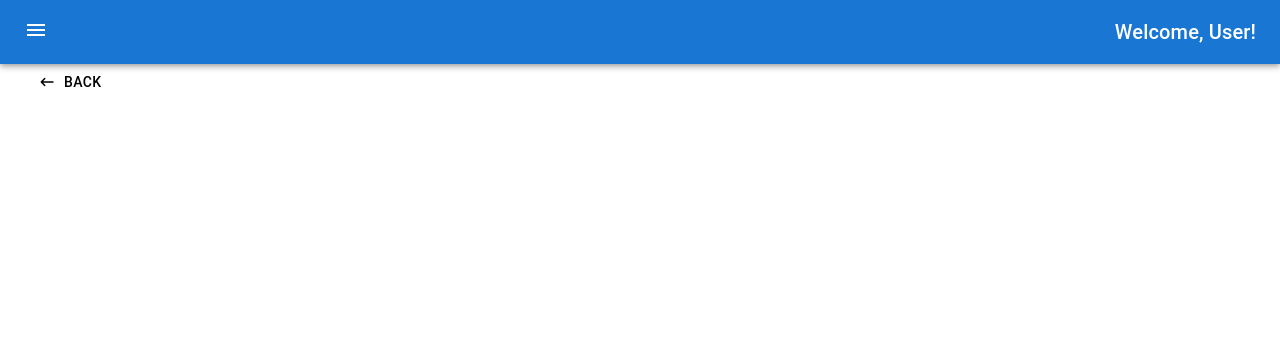
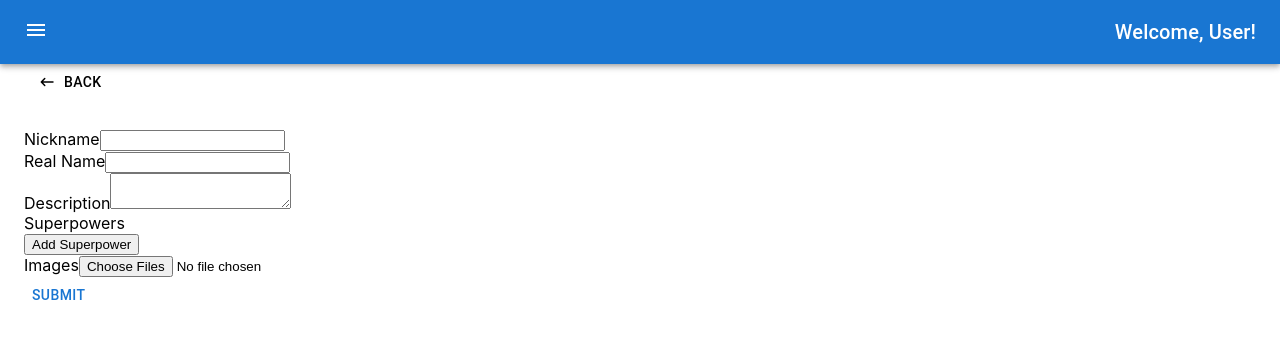
Before and after one commit to Alexuber/SuperHeroes, a React (Create React App) app: page /superHeroes/addSuperHero in a window 1280 px wide. Shown: the top 338 px of the page. Built offline with nearby package versions, Linux system fonts and the light colour scheme.

Commit message:
working form

```diff
--- a/package.json
+++ b/package.json
@@ -13,6 +13,7 @@
     "@testing-library/react": "^12.1.4",
     "@testing-library/user-event": "^13.5.0",
     "axios": "^1.4.0",
+    "formik": "^2.3.2",
     "react": "^18.1.0",
     "react-dom": "^18.1.0",
     "react-loader-spinner": "^5.3.4",
@@ -23,7 +24,8 @@
     "redux": "^4.2.1",
     "redux-store": "^0.0.0",
     "sass": "^1.62.1",
-    "web-vitals": "^2.1.3"
+    "web-vitals": "^2.1.3",
+    "yup": "^1.2.0"
   },
   "scripts": {
     "start": "react-scripts start",
--- a/src/components/HeroForm/HeroForm.jsx
+++ b/src/components/HeroForm/HeroForm.jsx
@@ -0,0 +1,151 @@
+import React from 'react';
+import {
+  Box,
+  Button,
+  FormControl,
+  FormHelperText,
+  Grid,
+  InputLabel,
+  MenuItem,
+  Radio,
+  Select,
+  TextField,
+  Typography,
+} from '@mui/material';
+import { Formik, Form, Field, FieldArray, ErrorMessage } from 'formik';
+import * as Yup from 'yup';
+
+const regEx = /^[A-Za-z\s]+$/;
+
+const validationSchema = Yup.object({
+  nickname: Yup.string()
+    .min(3, '3 characters minimum')
+    .max(30, '30 characters maximum')
+    .matches(regEx, 'English letters only')
+    .required()
+    .label('Nickname'),
+  real_name: Yup.string()
+    .min(3, '3 characters minimum')
+    .max(30, '30 characters maximum')
+    .matches(regEx, 'English letters only')
+    .required()
+    .label('Real name'),
+  origin_description: Yup.string()
+    .min(3, '3 characters minimum')
+    .max(300, '300 characters maximum')
+    .matches(regEx, 'English letters only')
+    .required()
+    .label('Description'),
+  superpowers: Yup.array().of(Yup.string().label('Superpower')),
+  images: Yup.array()
+    .of(
+      Yup.mixed().test('fileFormat', 'Invalid file format', value => {
+        if (value && value.length > 0) {
+          for (let i = 0; i < value.length; i++) {
+            const file = value[i];
+            if (!file.type.match(/^image\//)) {
+              return false;
+            }
+          }
+        }
+        return true;
+      })
+    )
+    .required('Please select at least one image'),
+});
+
+const HeroForm = () => {
+  const handleSubmit = async values => {
+    const { images, ...rest } = values;
+    const formData = new FormData();
+
+    Object.values(images).forEach(file => {
+      formData.append('images', file);
+    });
+
+    Object.entries(rest).forEach(([fieldName, fieldValue]) => {
+      formData.append(fieldName, fieldValue);
+    });
+
+    console.log('FormData contents:');
+    for (const pair of formData.entries()) {
+      console.log(pair[0], pair[1]);
+    }
+  };
+
+  return (
+    <Formik
+      initialValues={{
+        nickname: '',
+        real_name: '',
+        origin_description: '',
+        superpowers: [],
+        images: [],
+      }}
+      validationSchema={validationSchema}
+      onSubmit={handleSubmit}
+    >
+      {({ values, setFieldValue }) => (
+        <Form>
+          <div>
+            <label htmlFor="nickname">Nickname</label>
+            <Field type="text" id="nickname" name="nickname" />
+            <ErrorMessage name="nickname" component="div" />
+          </div>
+          <div>
+            <label htmlFor="real_name">Real Name</label>
+            <Field type="text" id="real_name" name="real_name" />
+            <ErrorMessage name="real_name" component="div" />
+          </div>
+          <div>
+            <label htmlFor="origin_description">Description</label>
+            <Field
+              as="textarea"
+              id="origin_description"
+              name="origin_description"
+            />
+            <ErrorMessage name="origin_description" component="div" />
+          </div>
+          <div>
+            <label>Superpowers</label>
+            <FieldArray name="superpowers">
+              {({ push, remove, form }) => (
+                <div>
+                  {form.values.superpowers.map((_, index) => (
+                    <div key={index}>
+                      <Field name={`superpowers[${index}]`} />
+                      <button type="button" onClick={() => remove(index)}>
+                        Remove
+                      </button>
+                    </div>
+                  ))}
+                  <button type="button" onClick={() => push('')}>
+                    Add Superpower
+                  </button>
+                </div>
+              )}
+            </FieldArray>
+            <ErrorMessage name="superpowers" component="div" />
+          </div>
+          <div>
+            <label htmlFor="images">Images</label>
+            <input
+              type="file"
+              id="images"
+              name="images"
+              multiple
+              onChange={event => {
+                const fileList = Array.from(event.target.files);
+                setFieldValue('images', fileList);
+              }}
+            />
+            <ErrorMessage name="images" component="div" />
+          </div>
+          <Button type="submit">Submit</Button>
+        </Form>
+      )}
+    </Formik>
+  );
+};
+
+export default HeroForm;
--- a/src/pages/AddSuperHeroPage/AddSuperHeroPage.jsx
+++ b/src/pages/AddSuperHeroPage/AddSuperHeroPage.jsx
@@ -1,6 +1,7 @@
 import { useLocation } from 'react-router-dom';
 import BackLink from 'shared/BackLink/BackLink';
 import { Container } from '@mui/material';
+import HeroForm from 'components/HeroForm/HeroForm';
 
 const AddSuperHeroPage = () => {
   const location = useLocation();
@@ -10,6 +11,7 @@ const AddSuperHeroPage = () => {
     <Container maxWidth="xl">
       <main>
         <BackLink to={backLinkHref}>Back</BackLink>
+        <HeroForm />
       </main>
     </Container>
   );
```
Also changed, not shown: 1 other file (tests, documents, lock files or other folders).
